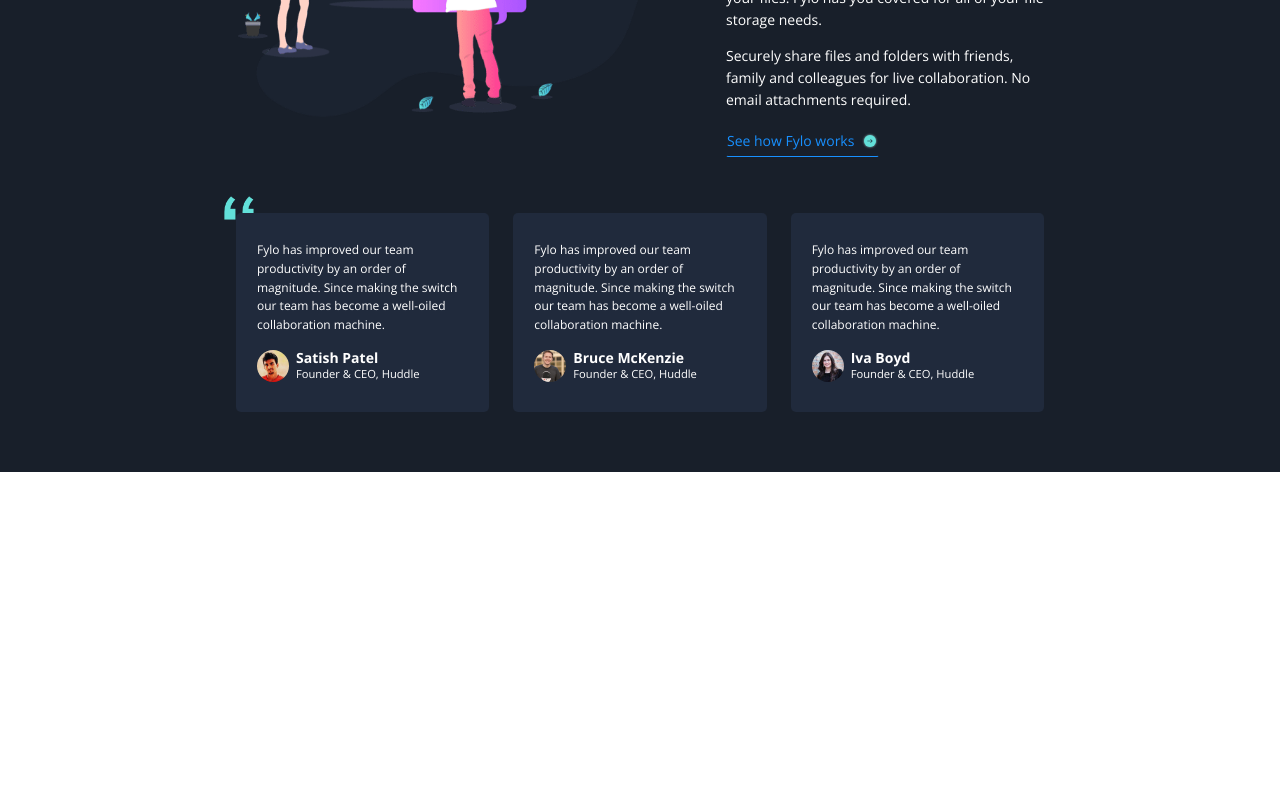
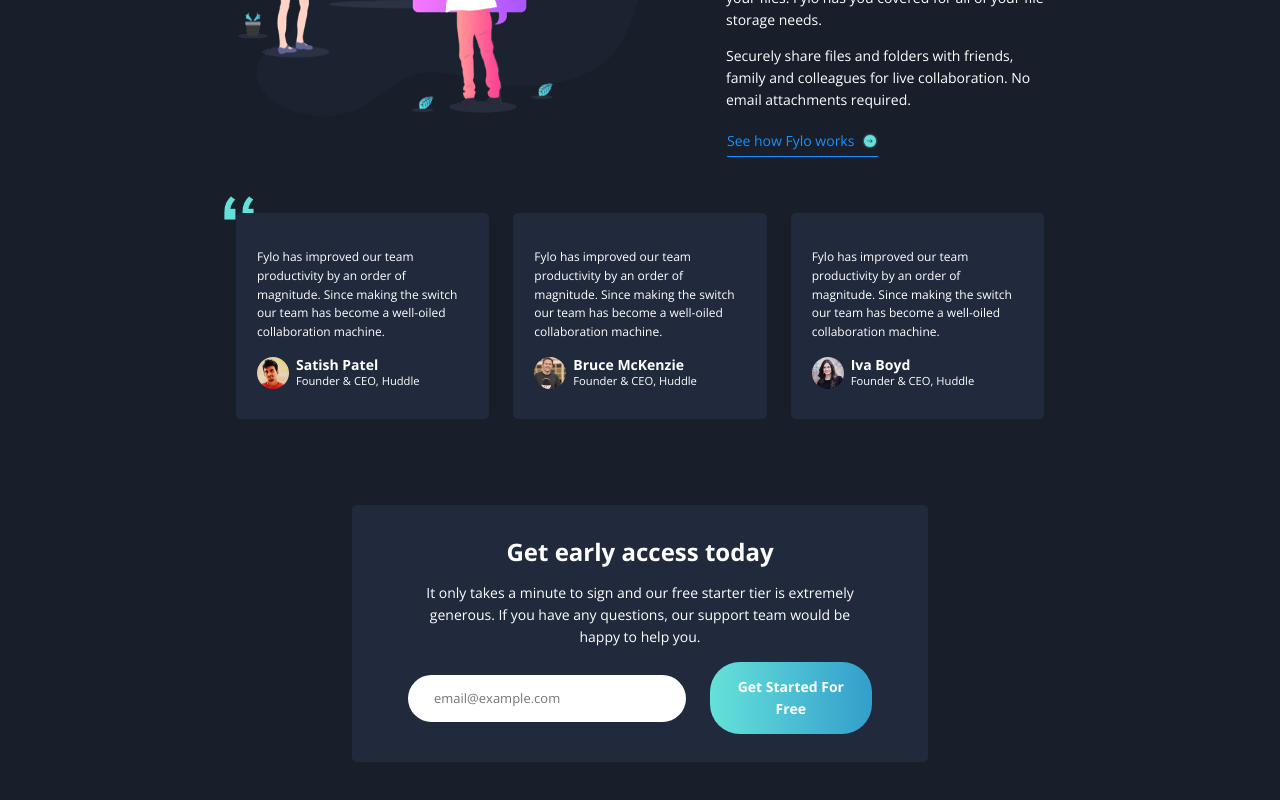
Before and after one commit to muhammadkevinpf/fylo-dark-theme, a React (Create React App) app: page / in a window 1280 px wide. Shown: the part 1484-2284 px from the top of the page. Before the commit the page ends 1956 px from the top, so only its background shows below. Built offline with nearby package versions, Linux system fonts and the light colour scheme.

Commit message:
contact done

```diff
--- a/src/App.js
+++ b/src/App.js
@@ -6,6 +6,8 @@
 import Feature from "./components/Feature";
 import About from "./components/About";
 import Testimoni from "./components/Testimoni";
+import Contact from "./components/Contact";
+
 function App() {
   return (
     <div className="App">
@@ -14,6 +16,7 @@
       <Feature />
       <About />
       <Testimoni />
+      <Contact />
     </div>
   );
 }
--- a/src/App.scss
+++ b/src/App.scss
@@ -153,6 +153,7 @@
 
 .card-footer {
   display: flex;
+  flex-wrap: wrap;
   align-items: center;
   .card-footer-avatar {
     margin-right: 0.5em;
@@ -163,6 +164,38 @@
   }
   small {
     @include openSans400;
+  }
+  input {
+    width: 100%;
+    margin-bottom: 2em;
+    border: none;
+    @include openSans400;
+    font-size: small;
+    padding: 1em 2em;
+    border-radius: 30px;
+  }
+  button {
+    width: 100%;
+    border: none;
+    padding: 1em 2em;
+    border-radius: 30px;
+    background-image: linear-gradient(to right, $accentCyan, $accentBlue);
+    @include openSans700;
+  }
+}
+
+.contact-section {
+  text-align: center;
+  padding: 1.6rem;
+  .card {
+    h3 {
+      @include openSans700;
+      color: $neutralWhite;
+      font-size: 1.5em;
+    }
+    p {
+      font-size: 14px;
+    }
   }
 }
 
@@ -219,4 +252,29 @@
     position: absolute;
     left: 17.5vw;
   }
+
+  .contact-section {
+    display: flex;
+    justify-content: center;
+    .card {
+      padding: 2em 4em;
+      h3 {
+        font-size: 2em;
+      }
+      .card-footer {
+        justify-content: space-between;
+      }
+    }
+    input {
+      width: 60%;
+      margin-bottom: 0;
+    }
+    button {
+      width: 35%;
+    }
+  }
+
+  .contact-wrapper {
+    width: 45vw;
+  }
 }
--- a/src/components/Card.jsx
+++ b/src/components/Card.jsx
@@ -1,16 +1,29 @@
 import React from "react";
 import { Avatar } from "antd";
-function Card({ body, image, personName, personTitle }) {
+function Card({ header, body, image, personName, personTitle, inputText }) {
   return (
     <div className="card">
       <div className="card-body">
+        <h3>{header}</h3>
         <p>{body}</p>
       </div>
       <div className="card-footer">
-        <div className="card-footer-avatar">
+        {inputText !== undefined && (
+          <React.Fragment>
+            <input type="text" placeholder="email@example.com" />
+            <button>Get Started For Free</button>
+          </React.Fragment>
+        )}
+        <div
+          className="card-footer-avatar"
+          style={{ display: image === undefined && "none" }}
+        >
           <Avatar src={image} />
         </div>
-        <div className="card-footer-text">
+        <div
+          className="card-footer-text"
+          style={{ display: personName === undefined && "none" }}
+        >
           <p>{personName}</p>
           <small>{personTitle}</small>
         </div>
--- /dev/null
+++ b/src/components/Contact.jsx
@@ -0,0 +1,17 @@
+import React from "react";
+import Card from "./Card";
+function Contact() {
+  return (
+    <div className="contact-section">
+      <div className="contact-wrapper">
+        <Card
+          header="Get early access today"
+          body="It only takes a minute to sign and our free starter tier is extremely generous. If you have any questions, our support team would be happy to help you."
+          inputText
+        />
+      </div>
+    </div>
+  );
+}
+
+export default Contact;
```
